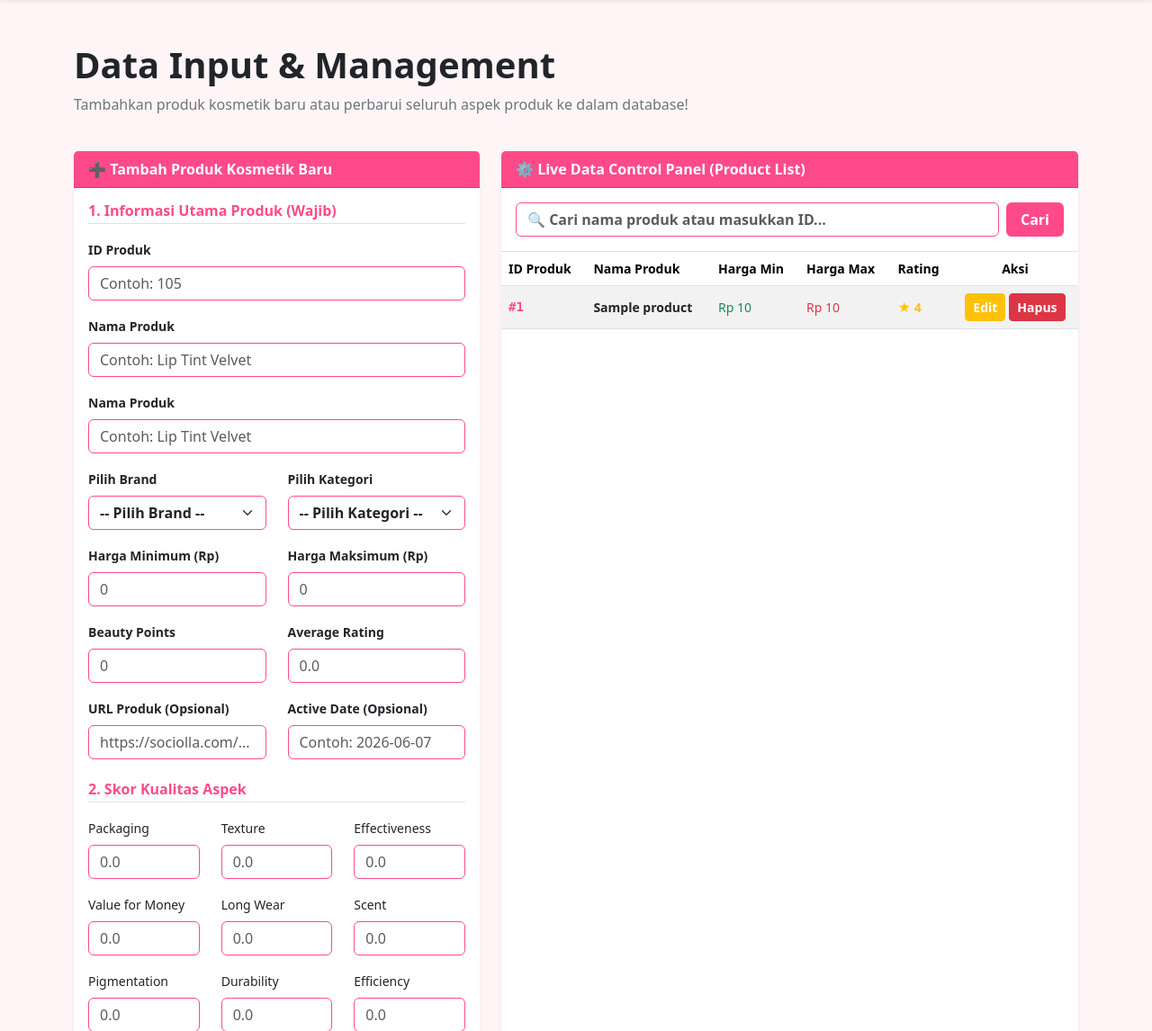
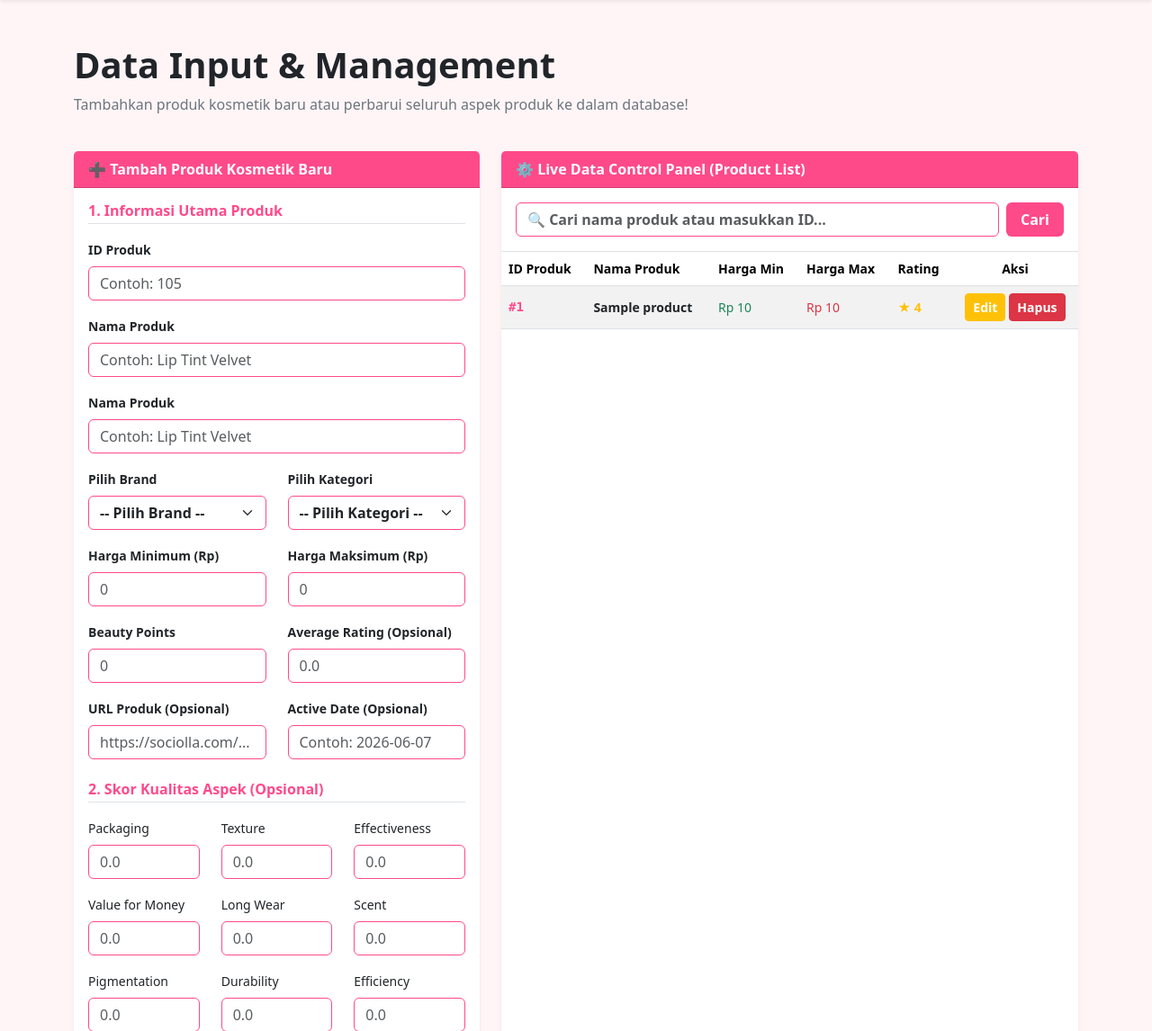
Before and after one commit to fujijimyr12/sociolla-dashboard, a Flask app: template templates/input.html in a window 1280 px wide. Shown: the part 56-1202 px from the top of the page at 90% size. Run offline with Flask 3, Linux system fonts and the light colour scheme; the template is opened without the code that fills it: most values are stand-ins (such as "Sample title", 1, 10 or a date in 2020).

Commit message:
Update input.html

```diff
--- a/templates/input.html
+++ b/templates/input.html
@@ -53,7 +53,7 @@
                 <div class="card-header bg-sociolla text-white fw-bold">➕ Tambah Produk Kosmetik Baru</div>
                 <div class="card-body bg-white">
                     <form action="/add_product" method="POST">
-                        <h6 class="fw-bold text-sociolla border-bottom pb-1 mb-3">1. Informasi Utama Produk (Wajib)</h6>
+                        <h6 class="fw-bold text-sociolla border-bottom pb-1 mb-3">1. Informasi Utama Produk</h6>
                         <div class="mb-3">
                             <label class="form-label text-dark small fw-bold">ID Produk</label>
                             <input type="number" name="product_id" class="form-control border-sociolla" placeholder="Contoh: 105" required>
@@ -103,8 +103,8 @@
                                 <input type="number" name="beauty_point" class="form-control border-sociolla" placeholder="0" required>
                             </div>
                             <div class="col-6">
-                                <label class="form-label text-dark small fw-bold">Average Rating</label>
-                                <input type="number" step="0.1" max="5" name="average_rating" class="form-control border-sociolla" placeholder="0.0" required>
+                                <label class="form-label text-dark small fw-bold">Average Rating (Opsional)</label>
+                                <input type="number" step="0.1" max="5" name="average_rating" class="form-control border-sociolla" placeholder="0.0">
                             </div>
                         </div>
 
@@ -121,7 +121,7 @@
                         </div>
 
                         <!-- 9 ASPEK LENGKAP NYATA -->
-                        <h6 class="fw-bold text-sociolla border-bottom pb-1 mb-3">2. Skor Kualitas Aspek</h6>
+                        <h6 class="fw-bold text-sociolla border-bottom pb-1 mb-3">2. Skor Kualitas Aspek (Opsional)</h6>
                         <div class="row mb-3">
                             <div class="col-4">
                                 <label class="form-label text-dark small">Packaging</label>
```
